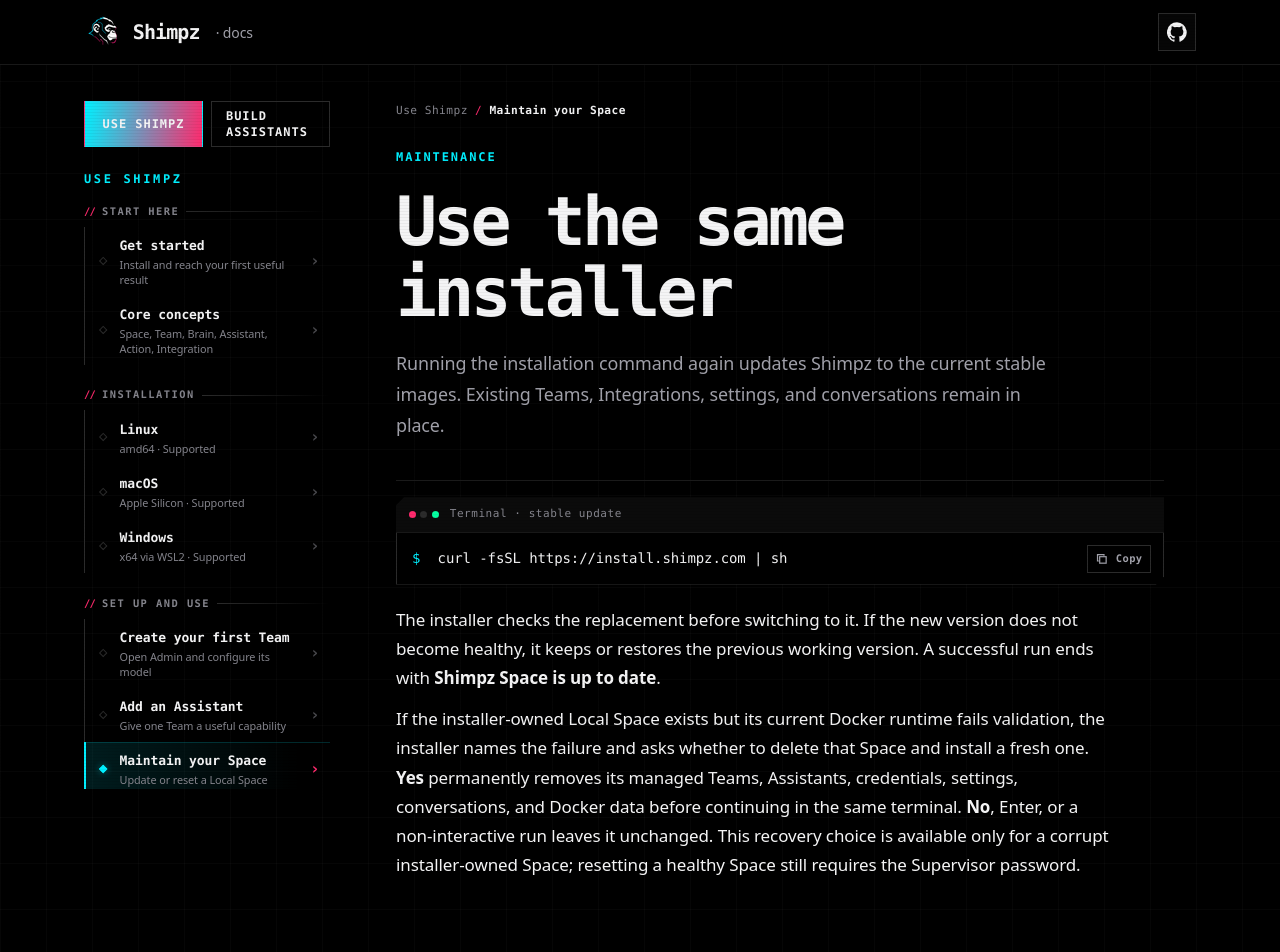
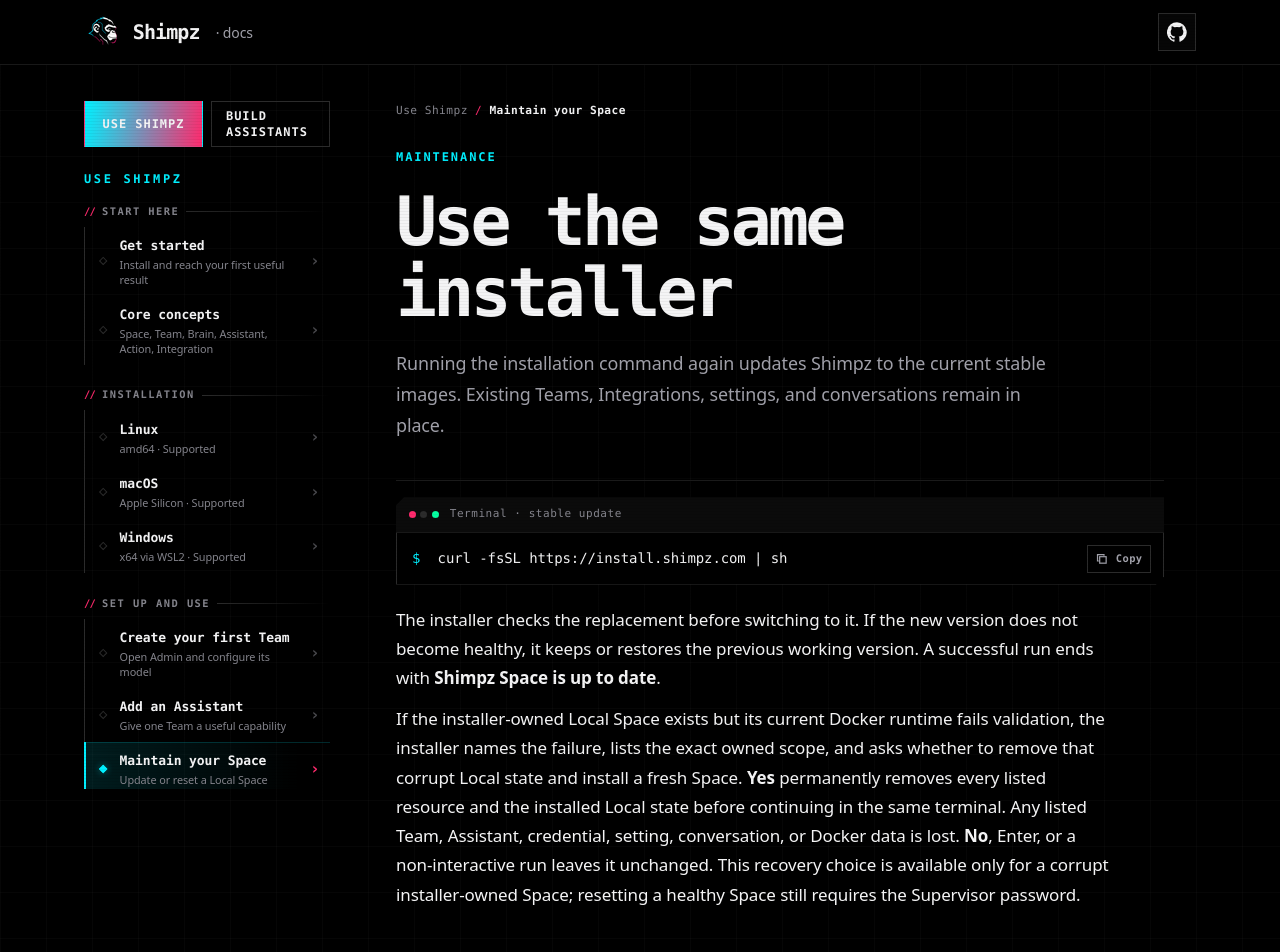
Before and after one commit to TheShimpz/shimpz-docs, a SvelteKit app: page /manage in a window 1280 px wide. Shown: the top 952 px of the page. Built offline with nearby package versions, Linux system fonts and the light colour scheme.

Commit message:
fix: align corrupt recovery scope documentation

```diff
--- a/src/routes/manage/+page.svelte
+++ b/src/routes/manage/+page.svelte
@@ -35,11 +35,11 @@
 
 <p>
   If the installer-owned Local Space exists but its current Docker runtime fails validation, the installer names
-  the failure and asks whether to delete that Space and install a fresh one. <strong>Yes</strong> permanently removes
-  its managed Teams, Assistants, credentials, settings, conversations, and Docker data before continuing in the
-  same terminal. <strong>No</strong>, Enter, or a non-interactive run leaves it unchanged. This recovery choice is
-  available only for a corrupt installer-owned Space; resetting a healthy Space still requires the Supervisor
-  password.
+  the failure, lists the exact owned scope, and asks whether to remove that corrupt Local state and install a fresh
+  Space. <strong>Yes</strong> permanently removes every listed resource and the installed Local state before
+  continuing in the same terminal. Any listed Team, Assistant, credential, setting, conversation, or Docker data is
+  lost. <strong>No</strong>, Enter, or a non-interactive run leaves it unchanged. This recovery choice is available
+  only for a corrupt installer-owned Space; resetting a healthy Space still requires the Supervisor password.
 </p>
 
 <section class="guide-section" aria-labelledby="reset-title">
```
Also changed, not shown: 1 other file (tests, documents, lock files or other folders).
